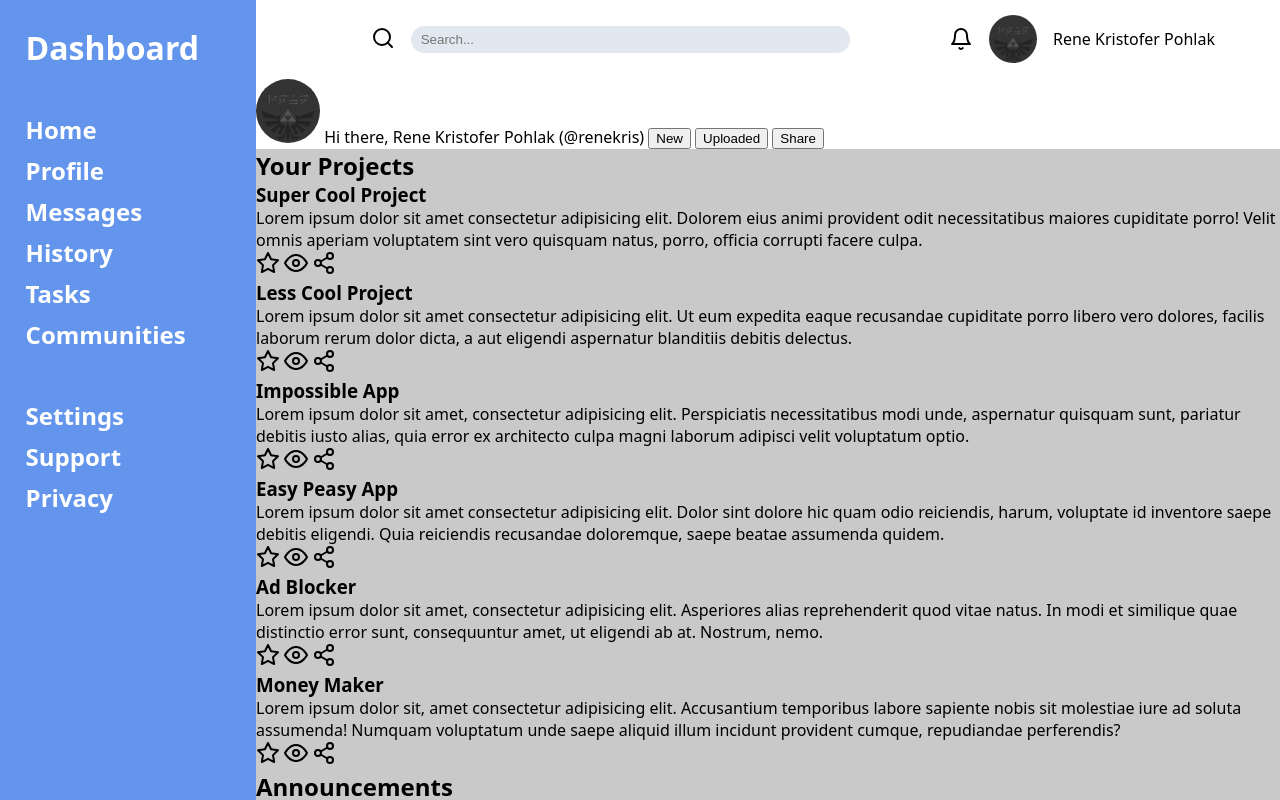
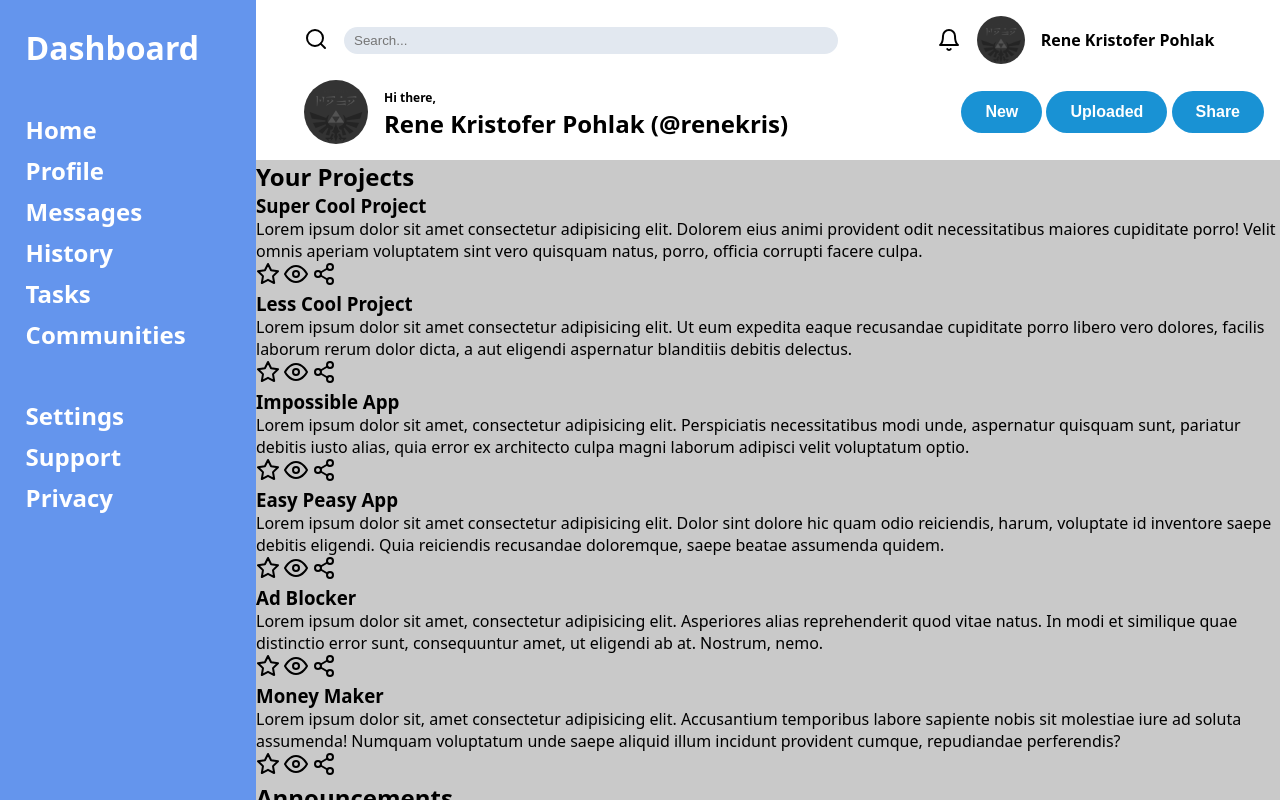
Before and after one commit to renekris/admin-dashboard, a plain HTML site: page index.html in a window 1280 px wide. Drawn offline with Linux system fonts and the light colour scheme.

Commit message:
Finish header css

```diff
--- a/index.css
+++ b/index.css
@@ -74,12 +74,12 @@ nav ul li a {
     display: flex;
     justify-content: center;
     align-items: center;
-    margin: 1.5%;
+    margin: 1rem;
 }
 
 .top-header form {
     display: flex;
-    margin: 0 10% 0 10%;
+    margin: 0 10% 0 2rem;
     flex: 1;
 }
 
@@ -122,12 +122,42 @@ nav ul li a {
     border-radius: 100%;
 }
 
+.bottom-header {
+    display: flex;
+    justify-content: center;
+    align-items: center;
+    margin: 1rem;
+}
+
+.bottom-header-user {
+    margin-right: auto;
+    font-weight: bold;
+}
+
+.bottom-header-greet {
+    font-weight: bold;
+    font-size: 0.75rem;
+}
+
 .profile-picture {
     border-radius: 100%;
+    margin-left: 2rem;
+    margin-right: 1rem;
 }
 
 .header-top-name {
+    font-weight: bold;
     margin-right: 5%;
+}
+
+.action-buttons button {
+    border-radius: 50px;
+    padding: 0.75rem 1.5rem;
+    font-size: 1rem;
+    border: none;
+    color: white;
+    background-color: #1992d4;
+    font-weight: bold;
 }
 
 .main-content {
--- a/index.html
+++ b/index.html
@@ -56,14 +56,18 @@
                         width="64px"
                         height="64px"
                     />
-                    <span class="header-bottom-greet">Hi there,</span>
-                    <span class="header-bottom-name"
-                        >Rene Kristofer Pohlak (@renekris)</span
-                    >
+                    <div class="bottom-header-user">
+                        <span class="bottom-header-greet">Hi there,</span>
+                        <h2 class="bottom-header-name">
+                            Rene Kristofer Pohlak (@renekris)
+                        </h2>
+                    </div>
 
-                    <button>New</button>
-                    <button>Uploaded</button>
-                    <button>Share</button>
+                    <div class="action-buttons">
+                        <button>New</button>
+                        <button>Uploaded</button>
+                        <button>Share</button>
+                    </div>
                 </div>
             </div>
             <div class="main-content">
```
